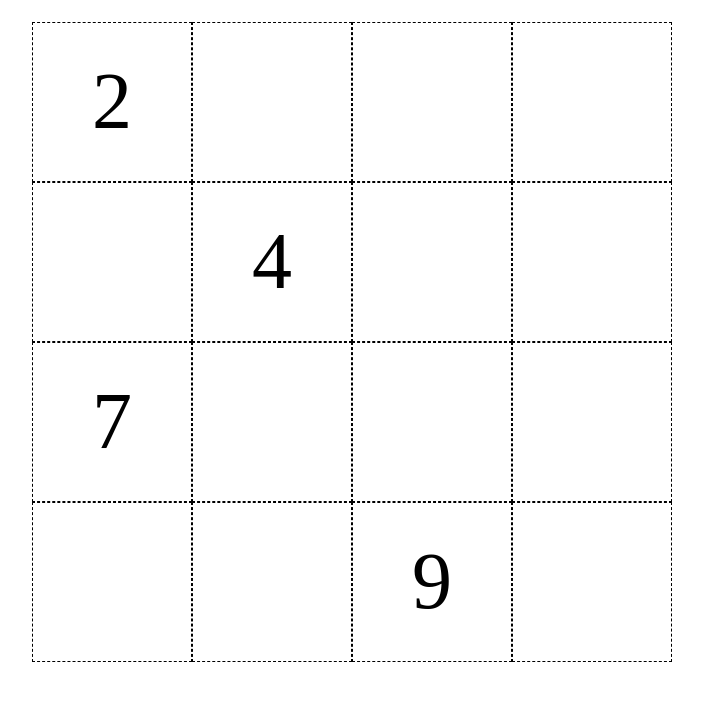
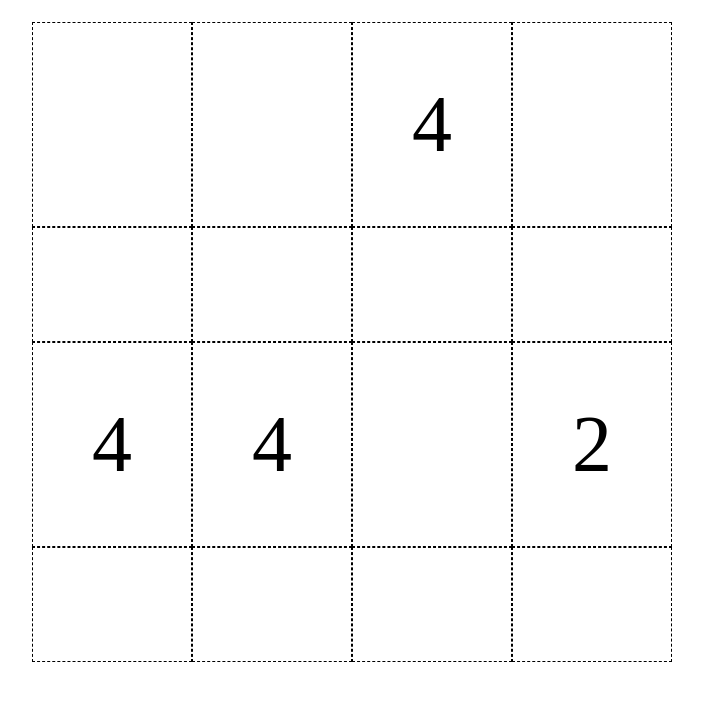
Before and after one commit to web-del-master/2048, a plain HTML site: page index.html in a window 1280 px wide. Shown: the part 96-800 px from the top of the page, without its empty margins (288-991 px from the left). Drawn offline with Linux system fonts and the light colour scheme.

Commit message:
create game and generate html

```diff
--- a/index.html
+++ b/index.html
@@ -8,7 +8,7 @@
     <title>Document</title>
 </head>
 <body>
-    <div class="game">
+    <!-- <div class="game">
             <div class="header">
                     <h1>Raiting</h1>
                 </div>
@@ -33,7 +33,8 @@
                     <div class="cell">9</div>
                     <div class="cell"></div>
                 </div>
-    </div>
+    </div>         -->
+    <script src="js/game.js"></script>
     <script src="js/script.js"></script>
 </body>
 </html>
--- /dev/null
+++ b/js/game.js
@@ -0,0 +1,50 @@
+let createAndAppend = function({className, parentElement, value}, tag='div'){
+    let element = document.createElement(tag);
+    element.className = className;
+    if(value){
+        element.innerHTML  = value
+    }
+    parentElement.appendChild(element);
+
+    return element;
+
+};
+console.log()
+
+class game{
+    constructor(parentElement, size){
+        let gameFieldElement = createAndAppend({
+            className: 'game',
+            parentElement
+        });
+
+        let headerElement = createAndAppend({
+            className: 'header',
+            parentElement:gameFieldElement
+        });
+
+        this.rating=0;
+        headerElement.innerHTML = 'rating' + this.rating ;
+
+        let fieldelemt = createAndAppend({
+            className: 'field',
+            parentElement:gameFieldElement,
+        });
+
+        for(let i =0; i<size; i++){
+            for(let k=0; k<size;k++){
+                let cellElement = createAndAppend({
+                    className: 'cell',
+                    parentElement:fieldelemt
+                });
+                if(Math.random()>0.8){
+                    cellElement.innerHTML = Math.random() > 0.5 ? 4 : 2;
+                }
+
+            }
+
+        }
+
+
+    }
+}
--- a/js/script.js
+++ b/js/script.js
@@ -0,0 +1 @@
+new game(document.body, 4);
```
